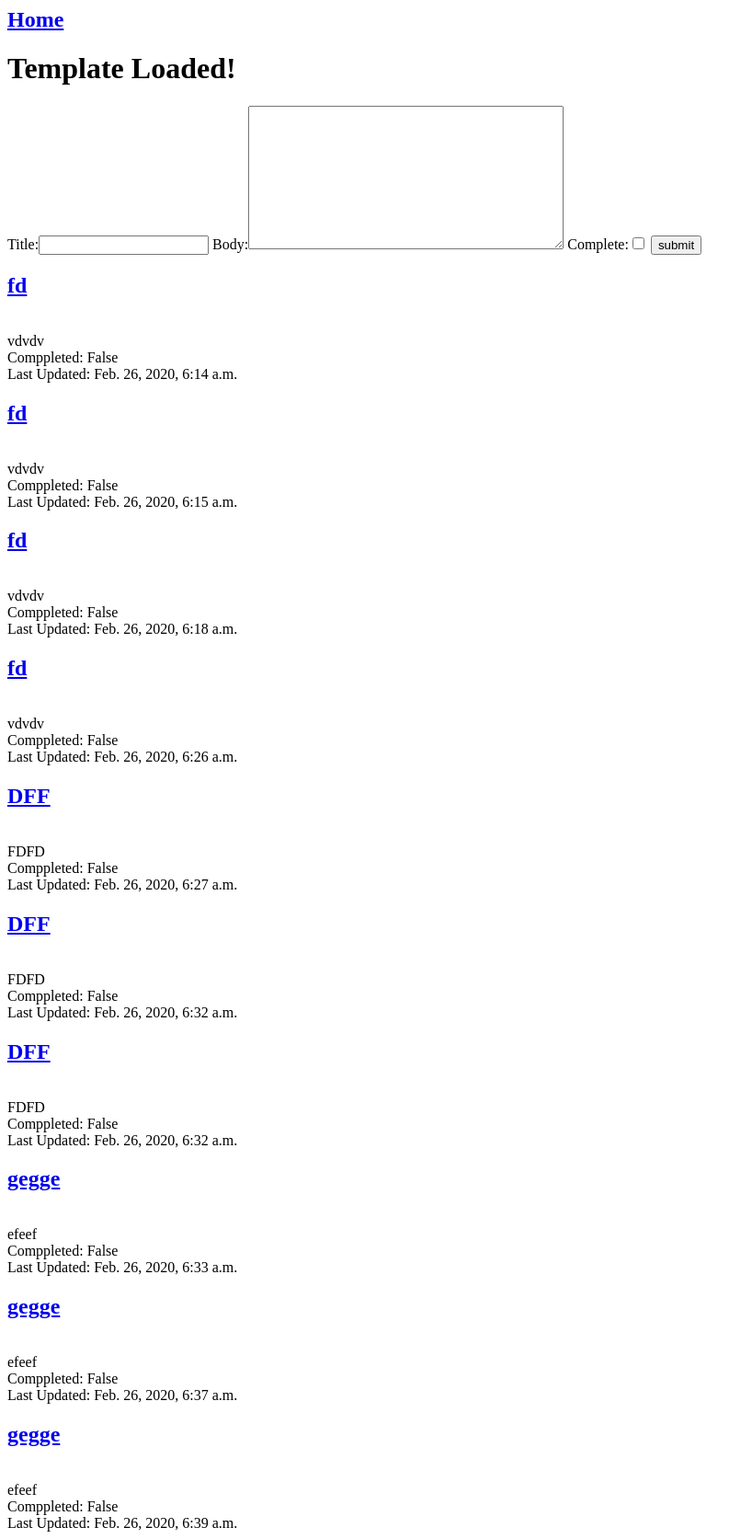
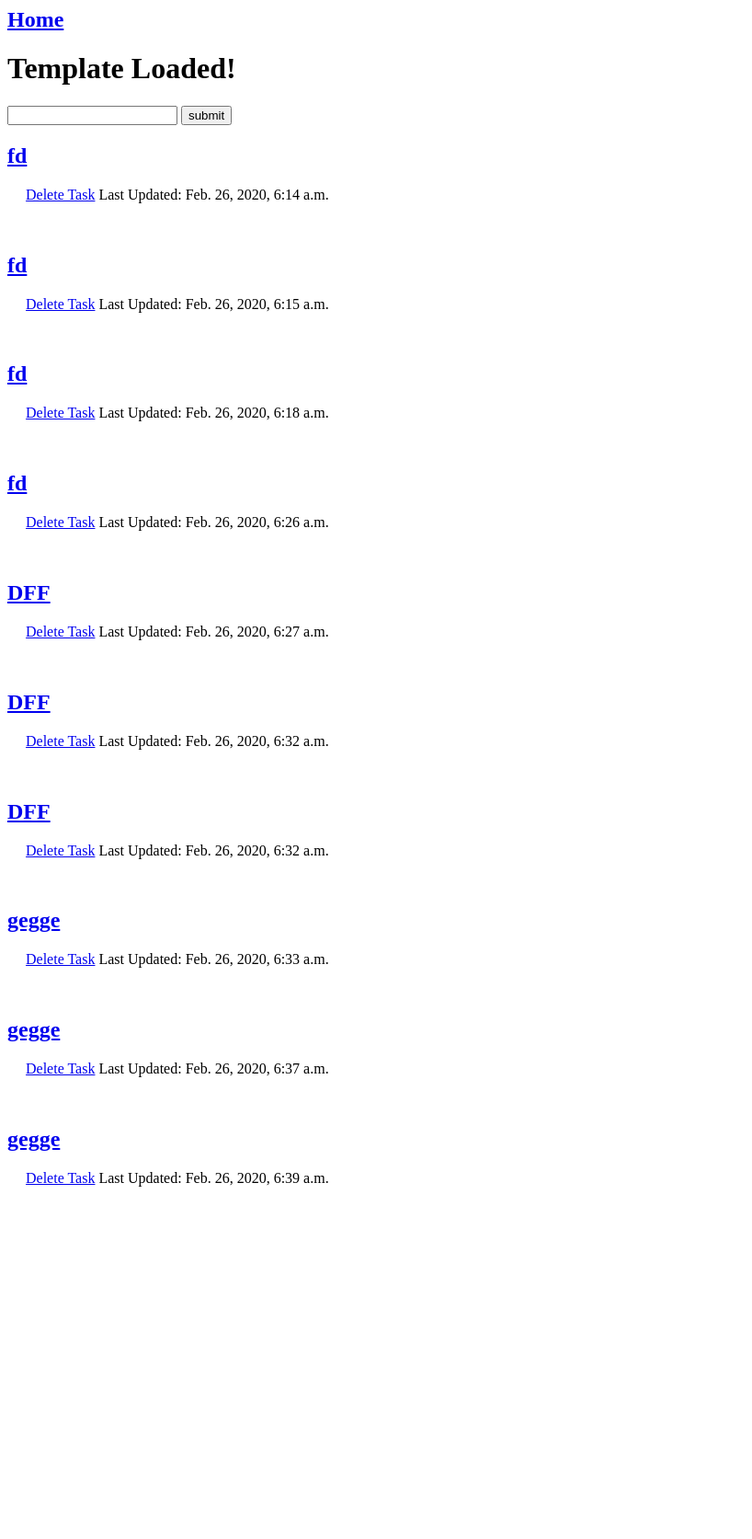
Before and after one commit to ai-is-awesome/ultimate_todo, a Django app: page / in a window 1280 px wide. Shown: the whole page at 92% size, without its empty margins (0-818 px from the left). After the commit the page ends 1290 px from the top, so only its background shows below. Run offline with Django 3.2, Linux system fonts and the light colour scheme; data comes from the database, SQL or seed files in the repository.

Commit message:
Working on delete functionality

```diff
--- a/notes_app/templates/notes_app/index.html
+++ b/notes_app/templates/notes_app/index.html
@@ -14,7 +14,7 @@
 	{% csrf_token %}
 
 
-	{{ form }}
+	{{ form.title }}
 
 <input type = "submit" value = "submit">
 
@@ -27,16 +27,13 @@
 
 
 {% for task in tasks %}
+	<div>
 
-	<a href = "{% url 'task_update' %}"><h2>{{ task.title }}</h2></a>
-	<br>
-	{{ task.body }}
-	<br>
-	Comppleted: {{ task.complete }}
-	<br>
-	Last Updated: {{ task.created }}
-	<br>
-
+		<p><a href = "{% url 'task_update' %}"><h2>{{ task.title }}</h2></a>&nbsp;&nbsp;&nbsp;&nbsp;
+			<a href = "{% url 'task_delete' task.id %}">Delete Task</a>
+			Last Updated: {{ task.created }}
+		</p><br>
+	</div>
 
 
 {% endfor %}
--- a/notes_app/urls.py
+++ b/notes_app/urls.py
@@ -9,7 +9,8 @@ from . import views
 urlpatterns = [
 
 	path('', views.index, name = 'index'),
-	path('update/', views.update, name = "task_update")
+	path('update/', views.update, name = "task_update"),
+	path('delete/<str:pk>', views.delete_task, name = "task_delete"),
 
 
 
--- a/notes_app/views.py
+++ b/notes_app/views.py
@@ -39,6 +39,19 @@ def index(request):
 
 
 
+
+
+
+
+
+
+
 def update(request):
 
 	return render(request, 'notes_app/task_update.html')
+
+
+
+def delete_task(request, pk):
+	task = Task.objects.get(id = pk)
+	pass
```
